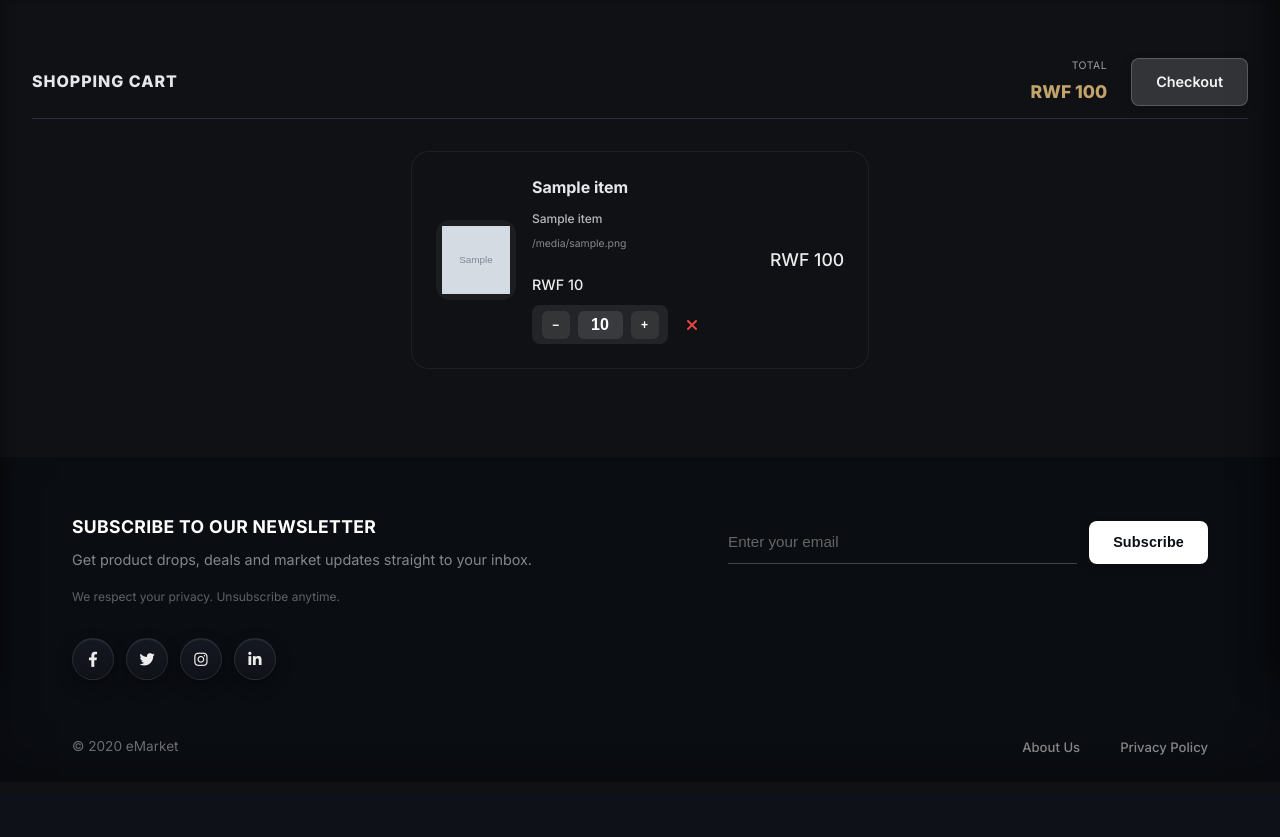
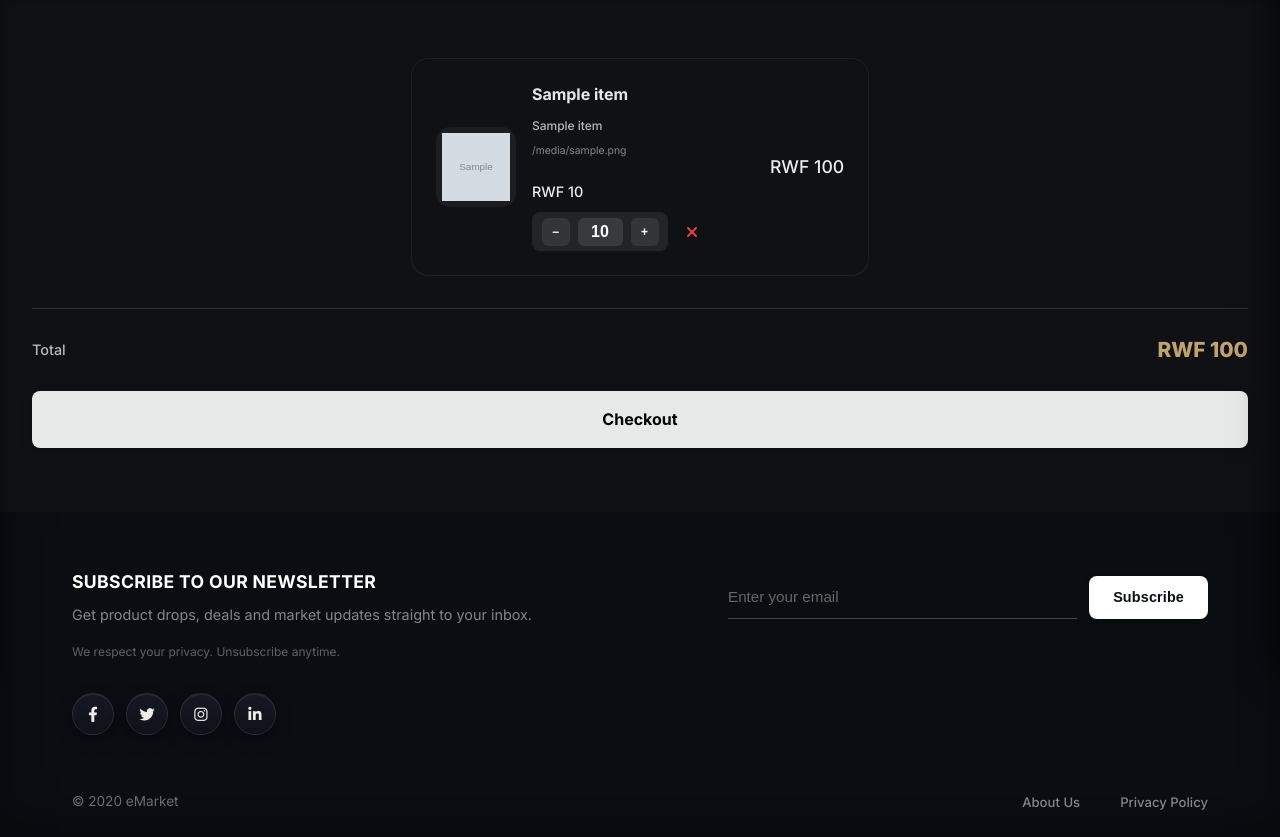
Before and after one commit to ndwyfrank56-cmyk/My-E-commerce-Website, a Flask app: template templates/addtocart.html in a window 1280 px wide. Shown: the part 126-963 px from the top of the page. Before the commit the page ends 881 px from the top, so only its background shows below. Run offline with Flask 3, Linux system fonts and the light colour scheme; the template is opened without the code that fills it: most values are stand-ins (such as "Sample title", 1, 10 or a date in 2020); grey boxes marked "Sample" are stand-in pictures; parts of the project's set-up code (start-up, migrations or seed data) failed here and were passed over; some libraries are stand-ins or nearby versions.

Commit message:
Redesign cart page - remove header title/total, add full-width smoky white checkout button with total at bottom

```diff
--- /dev/null
+++ b/setup_password_table.sql
@@ -0,0 +1,12 @@
+CREATE TABLE IF NOT EXISTS password_resets (
+  id INT AUTO_INCREMENT PRIMARY KEY,
+  user_id INT NOT NULL,
+  email VARCHAR(255) NOT NULL,
+  reset_code VARCHAR(255) NOT NULL UNIQUE,
+  used BOOLEAN DEFAULT FALSE,
+  created_at TIMESTAMP DEFAULT CURRENT_TIMESTAMP,
+  expires_at TIMESTAMP NOT NULL,
+  FOREIGN KEY (user_id) REFERENCES users(id) ON DELETE CASCADE,
+  INDEX idx_reset_code (reset_code),
+  INDEX idx_user_id (user_id)
+);
--- a/templates/addtocart.html
+++ b/templates/addtocart.html
@@ -1777,28 +1777,6 @@
 
   <!-- Modern Cart Section -->
   <main class="main-content scroll-animate">
-    <div class="section-header">
-      <div>
-        <h2 class="section-title">Shopping Cart</h2>
-        <p class="section-subtitle">Review and manage your items</p>
-      </div>
-      {% if cart_items %}
-        {% set total = namespace(value=0) %}
-        {% for item in cart_items %}
-          {% set subtotal = item.price * item.quantity %}
-          {% set total.value = total.value + subtotal %}
-        {% endfor %}
-        <div style="display: flex; align-items: center; gap: 1.5rem;">
-          <div style="text-align: right;">
-            <div style="font-size: 0.65rem; color: rgba(255,255,255,0.6); text-transform: uppercase; letter-spacing: 0.05em; margin-bottom: 0.2rem;">Total</div>
-            <div style="font-weight: 800; font-size: 1.1rem; color: var(--accent);">RWF {{ '{:,.0f}'.format(total.value) }}</div>
-          </div>
-          <a href="/checkout" style="background: rgba(255,255,255,0.15); color: rgba(255,255,255,0.95); padding: 0.7rem 1.5rem; border: 1px solid rgba(255,255,255,0.2); text-decoration: none; font-weight: 600; font-size: 0.9rem; border-radius: 8px; white-space: nowrap; backdrop-filter: blur(10px); -webkit-backdrop-filter: blur(10px); transition: all 0.2s ease; box-shadow: 0 4px 12px rgba(0,0,0,0.2);">
-            Checkout
-          </a>
-        </div>
-      {% endif %}
-    </div>
 
 
     <div class="cart-items">
@@ -1861,6 +1839,22 @@
             </div>
           {% endfor %}
         </div>
+
+        <!-- Total and Checkout at Bottom -->
+        {% set total = namespace(value=0) %}
+        {% for item in cart_items %}
+          {% set subtotal = item.price * item.quantity %}
+          {% set total.value = total.value + subtotal %}
+        {% endfor %}
+        <div style="margin-top: 2rem; padding-top: 1.5rem; border-top: 1px solid var(--border);">
+          <div style="display: flex; justify-content: space-between; align-items: center; margin-bottom: 1.5rem;">
+            <span style="font-size: 0.9rem; color: rgba(255,255,255,0.7); font-weight: 500;">Total</span>
+            <span style="font-weight: 800; font-size: 1.3rem; color: var(--accent);">RWF {{ '{:,.0f}'.format(total.value) }}</span>
+          </div>
+          <a href="/checkout" style="display: block; width: 100%; background: rgba(255,255,255,0.9); color: #000000; padding: 1rem; border: none; text-decoration: none; font-weight: 700; font-size: 1rem; border-radius: 8px; text-align: center; cursor: pointer; transition: all 0.2s ease; backdrop-filter: blur(10px); -webkit-backdrop-filter: blur(10px); box-shadow: 0 4px 12px rgba(0,0,0,0.2);">
+            Checkout
+          </a>
+        </div>
       {% endif %}
     </div>
   </main>
```
